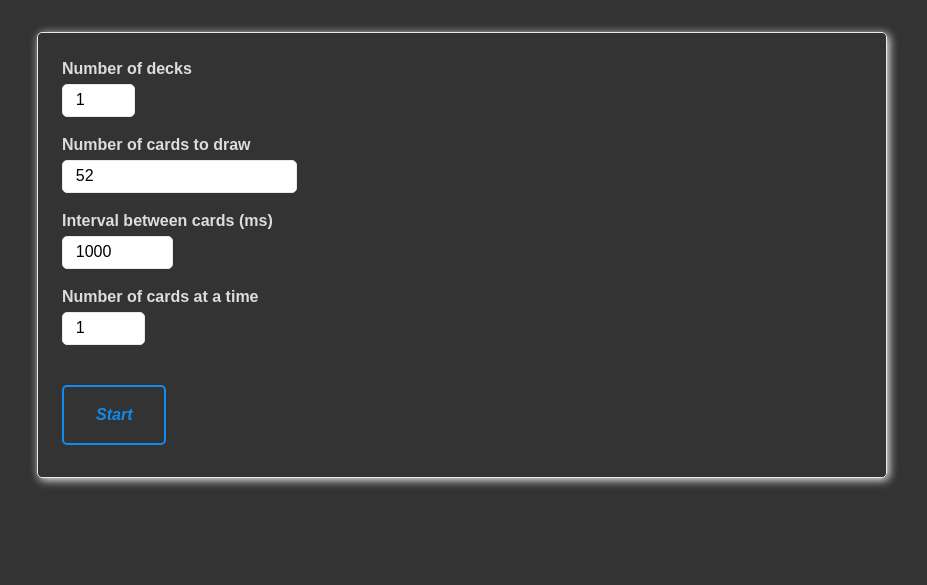
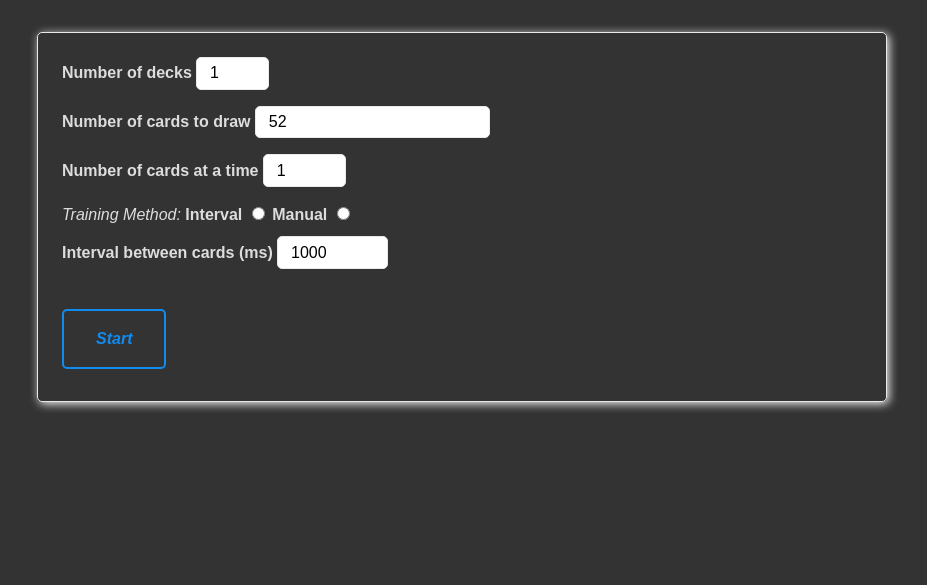
Before and after one commit to pastly/blackjack-web, a Flask app: page /train/counting/ in a window 1280 px wide. Shown: the part 195-780 px from the top of the page, without its empty margins (63-990 px from the left). After the commit the page ends 606 px from the top, so only its background shows below. Run offline with Flask 2, Linux system fonts and the light colour scheme; the visitor is signed in with stand-in values (Sample User, id 1).

Commit message:
Add interval/manual option to form, not used yet

```diff
--- a/app/counting/routes.py
+++ b/app/counting/routes.py
@@ -11,8 +11,9 @@ from .. import db
 DEFAULT_PREFS = {
     'num_decks': 1,
     'num_cards': 52,
+    'cards_at_a_time': 1,
+    'method': 'interval',
     'interval': 700,
-    'cards_at_a_time': 1,
 }
 
 
@@ -24,9 +25,15 @@ def index():
 
 
 def prefs_seem_valid(prefs):
-    # All prefs are ints at this time. So make sure we were given all ints
+    # All prefs are ints except key="method" at this time, which is a string.
+    # So make sure we were given correct things
     for k, v in prefs.items():
-        if not isinstance(v, int):
+        if k == 'method' and isinstance(v, str):
+            continue
+        elif k != 'method' and isinstance(v, int):
+            continue
+        else:
+            print(k, v)
             return False
     return True
 
--- a/app/static/counting.css
+++ b/app/static/counting.css
@@ -3,3 +3,7 @@
     line-height: var(--line-height);
     font-family: "DejaVu Sans";
 }
+
+label, input {
+    display: inline-block;
+}
--- a/app/templates/counting/index.html
+++ b/app/templates/counting/index.html
@@ -15,6 +15,31 @@
     async function run() {
     await init();
     }
+    window.which_train_method = function() {
+        let elms = ["train_method_interval", "train_method_manual"];
+        for (const elm_id of elms) {
+            let elm = document.getElementById(elm_id);
+            if (elm.checked) {
+                return elm.value;
+            }
+        }
+        return null;
+    };
+    window.update_displayed_options_fields = function() {
+        let get_elm = document.getElementById;
+        let train_method = which_train_method();
+        if (!train_method) {
+            // no method selected, so hide all method-specific options
+            document.getElementById("interval").classList.add("hide");
+            document.getElementById("interval_label").classList.add("hide");
+        } else if (train_method == "interval") {
+            document.getElementById("interval").classList.remove("hide");
+            document.getElementById("interval_label").classList.remove("hide");
+        } else if (train_method == "manual") {
+            document.getElementById("interval").classList.add("hide");
+            document.getElementById("interval_label").classList.add("hide");
+        }
+    };
     window.on_button = function(button_name) {
         if (button_name == "start") {
             // get the options from the form
@@ -28,13 +53,16 @@
                 document.getElementById("cards_at_a_time").value);
             let interval = parseInt(
                 document.getElementById("interval").value);
+            let train_method = which_train_method();
             // upload them to the server
             let data = {
                 'num_decks': num_decks,
                 'num_cards': num_cards,
+                'cards_at_a_time': cards_at_a_time,
+                'method': train_method,
                 'interval': interval,
-                'cards_at_a_time': cards_at_a_time,
             };
+            console.log("Will upload: ", data);
             let req = new XMLHttpRequest();
             req.addEventListener("error", function(e) {
                 flash_error_message("Error uploading options");
@@ -94,14 +122,20 @@
             console.log(req);
         });
         req.addEventListener("load", function(e) {
-            //let play_stats = req.response['play_stats'];
-            //let streak = req.response['streak'];
-            //statistics_into_state(play_stats, streak);
             console.log(req.response);
             document.getElementById("num_decks").value = req.response["num_decks"];
             document.getElementById("num_cards").value = req.response["num_cards"];
             document.getElementById("interval").value = req.response["interval"];
             document.getElementById("cards_at_a_time").value = req.response["cards_at_a_time"];
+            let train_method = req.response["method"];
+            if (train_method == "interval") {
+                document.getElementById("train_method_interval").checked = true;
+            } else if (train_method == "manual") {
+                document.getElementById("train_method_manual").checked = true;
+            } else {
+                console.log("Unknown training method: " + train_method);
+            }
+            update_displayed_options_fields();
         });
         req.open("GET", "{{ url_for('counting.prefs') }}", true);
         req.responseType = "json";
@@ -135,15 +169,32 @@
 <div id=count></div>
 <div id=options>
     <form>
+        <!-- num decks -->
         <label for=num_decks>Number of decks</label>
         <input type=number id=num_decks value=1 min=1 max=8>
+        <br/>
+        <!-- num cards -->
         <label for=num_cards>Number of cards to draw</label>
         <input type=number id=num_cards value=52 min=1>
-        <label for=interval>Interval between cards (ms)</label>
-        <input type=number id=interval value=1000 min=1 max=10000>
+        <br/>
+        <!-- cards at a time -->
         <label for=cards_at_a_time>Number of cards at a time</label>
         <input type=number id=cards_at_a_time value=1 min=1 max=10>
+        <br/>
+        <!-- training method -->
+        <i>Training Method:</i>
+            <label for=train_method_interval>Interval</label>
+            <input type=radio onChange='update_displayed_options_fields();' id=train_method_interval name=train_method value=interval>
+            <label for=train_method_manual>Manual</label>
+            <input type=radio onChange='update_displayed_options_fields();' id=train_method_manual name=train_method value=manual>
+        <br/>
+        <!-- interval (if training method "interval") -->
+        <label id=interval_label for=interval>Interval between cards (ms)</label>
+        <input type=number id=interval value=1000 min=1 max=10000>
+        <br/>
+        <!-- start button -->
         <a id=button_start onClick='on_button("start")'><i>Start</i></a>
+        <br/>
     </form>
 </div> <!-- options -->
 <div class=card id=cards></div>
```
